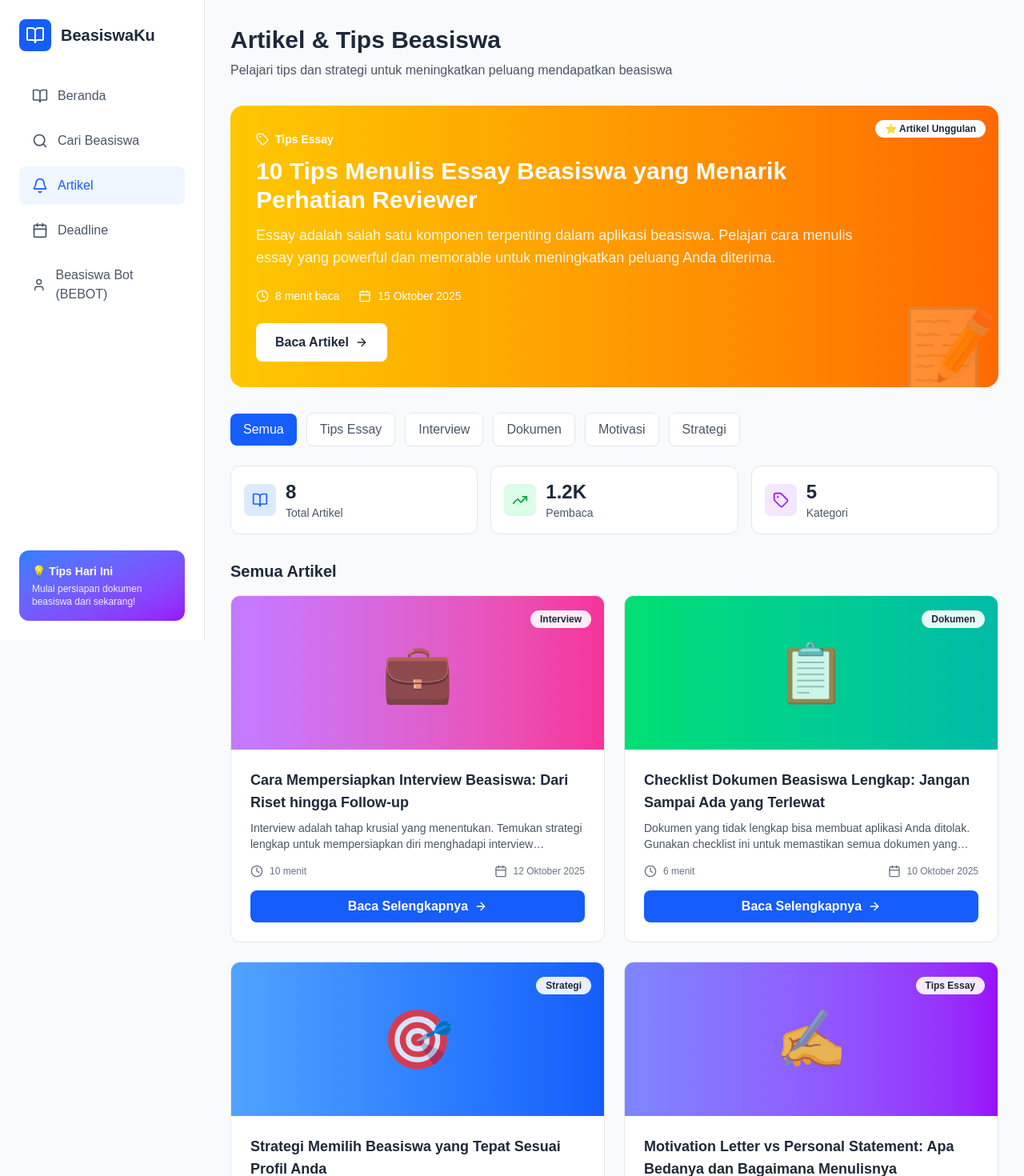
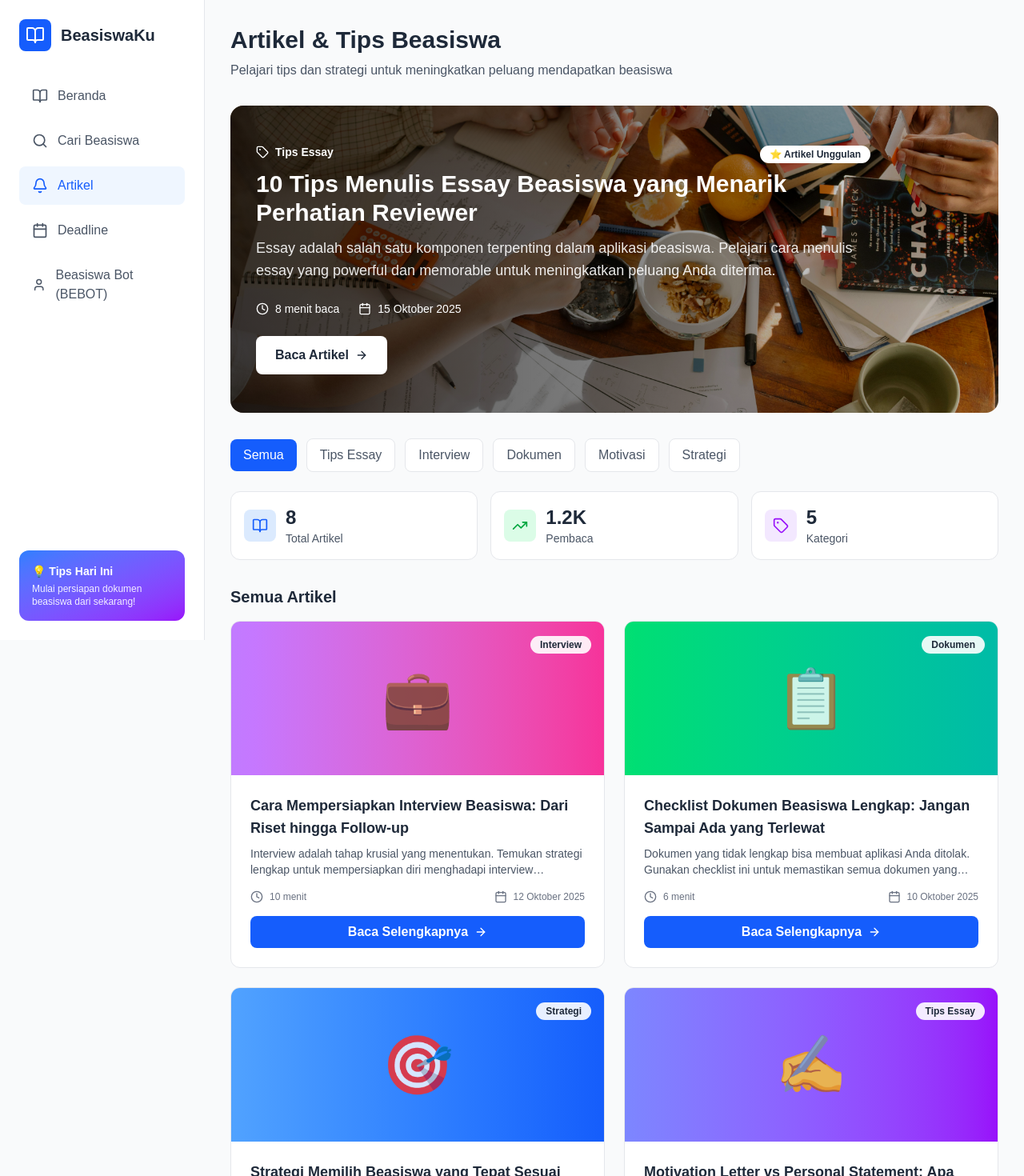
Before and after one commit to Zakianggoro/beasiswa-pengentidur, a Next.js app: page /artikel in a window 1280 px wide. Shown: the top 1470 px of the page at 80% size. Built offline with nearby package versions, Linux system fonts and the light colour scheme.

Commit message:
update: artikel page rework

```diff
--- a/src/app/artikel/1/page.tsx
+++ b/src/app/artikel/1/page.tsx
@@ -203,8 +203,6 @@ export default function ArtikelReadPage() {
                         </div>
                       </div>
                     </div>
-
-                    {/* Tip 5 */}
                     <div>
                       <div className="flex items-start gap-4 mb-3">
                         <div className="w-10 h-10 bg-blue-600 rounded-lg flex items-center justify-center flex-shrink-0">
@@ -336,35 +334,17 @@ export default function ArtikelReadPage() {
                   <div className="bg-white rounded-xl p-6 border border-gray-200">
                     <h3 className="font-bold text-gray-800 mb-4">Daftar Isi</h3>
                     <nav className="space-y-2">
-                      <a href="#" className="block text-sm text-blue-600 hover:text-blue-700">1. Pahami Pertanyaan dengan Benar</a>
-                      <a href="#" className="block text-sm text-gray-600 hover:text-blue-600">2. Buat Opening yang Kuat</a>
-                      <a href="#" className="block text-sm text-gray-600 hover:text-blue-600">3. Ceritakan Kisah yang Autentik</a>
-                      <a href="#" className="block text-sm text-gray-600 hover:text-blue-600">4. Tunjukkan, Jangan Hanya Memberitahu</a>
-                      <a href="#" className="block text-sm text-gray-600 hover:text-blue-600">5. Hubungkan dengan Tujuan Beasiswa</a>
-                      <a href="#" className="block text-sm text-gray-600 hover:text-blue-600">6. Fokus pada Dampak dan Kontribusi</a>
-                      <a href="#" className="block text-sm text-gray-600 hover:text-blue-600">7. Perhatikan Struktur dan Flow</a>
-                      <a href="#" className="block text-sm text-gray-600 hover:text-blue-600">8. Gunakan Bahasa yang Jelas</a>
-                      <a href="#" className="block text-sm text-gray-600 hover:text-blue-600">9. Edit, Edit, dan Edit Lagi</a>
-                      <a href="#" className="block text-sm text-gray-600 hover:text-blue-600">10. Tutup dengan Impact</a>
+                      <p className="block text-sm text-gray-600">1. Pahami Pertanyaan dengan Benar</p>
+                      <p className="block text-sm text-gray-600">2. Buat Opening yang Kuat</p>
+                      <p className="block text-sm text-gray-600">3. Ceritakan Kisah yang Autentik</p>
+                      <p className="block text-sm text-gray-600">4. Tunjukkan, Jangan Hanya Memberitahu</p>
+                      <p className="block text-sm text-gray-600">5. Hubungkan dengan Tujuan Beasiswa</p>
+                      <p className="block text-sm text-gray-600">6. Fokus pada Dampak dan Kontribusi</p>
+                      <p className="block text-sm text-gray-600">7. Perhatikan Struktur dan Flow</p>
+                      <p className="block text-sm text-gray-600">8. Gunakan Bahasa yang Jelas</p>
+                      <p className="block text-sm text-gray-600">9. Edit, Edit, dan Edit Lagi</p>
+                      <p className="block text-sm text-gray-600">10. Tutup dengan Impact</p>
                     </nav>
-                  </div>
-
-                  {/* Related Articles */}
-                  <div className="bg-white rounded-xl p-6 border border-gray-200">
-                    <h3 className="font-bold text-gray-800 mb-4">Artikel Terkait</h3>
-                    <div className="space-y-4">
-                      {relatedArticles.map(article => (
-                        <div key={article.id} className="flex gap-3 pb-4 border-b border-gray-200 last:border-0 last:pb-0 cursor-pointer group">
-                          <div className="text-3xl">{article.image}</div>
-                          <div className="flex-1">
-                            <h4 className="text-sm font-semibold text-gray-800 group-hover:text-blue-600 transition mb-1">
-                              {article.title}
-                            </h4>
-                            <p className="text-xs text-gray-500">{article.readTime}</p>
-                          </div>
-                        </div>
-                      ))}
-                    </div>
                   </div>
                 </div>
               </div>
--- a/src/app/artikel/page.tsx
+++ b/src/app/artikel/page.tsx
@@ -18,6 +18,7 @@ export default function ArtikelPage() {
       readTime: "8 menit",
       date: "15 Oktober 2025",
       image: "📝",
+      imageUrl: "/components/placeholder/image1.jpg",
       color: "from-yellow-400 to-orange-500"
     },
     {
@@ -28,6 +29,7 @@ export default function ArtikelPage() {
       readTime: "10 menit",
       date: "12 Oktober 2025",
       image: "💼",
+      imageUrl: "/images/interview-preparation.jpg",
       color: "from-purple-400 to-pink-500"
     },
     {
@@ -38,6 +40,7 @@ export default function ArtikelPage() {
       readTime: "6 menit",
       date: "10 Oktober 2025",
       image: "📋",
+      imageUrl: "/images/documents-checklist.jpg",
       color: "from-green-400 to-teal-500"
     },
     {
@@ -48,6 +51,7 @@ export default function ArtikelPage() {
       readTime: "7 menit",
       date: "8 Oktober 2025",
       image: "🎯",
+      imageUrl: "/images/scholarship-strategy.jpg",
       color: "from-blue-400 to-blue-600"
     },
     {
@@ -58,6 +62,7 @@ export default function ArtikelPage() {
       readTime: "9 menit",
       date: "5 Oktober 2025",
       image: "✍️",
+      imageUrl: "/images/motivation-letter.jpg",
       color: "from-indigo-400 to-purple-600"
     },
     {
@@ -68,6 +73,7 @@ export default function ArtikelPage() {
       readTime: "7 menit",
       date: "3 Oktober 2025",
       image: "📨",
+      imageUrl: "/images/recommendation-letter.jpg",
       color: "from-pink-400 to-red-500"
     },
     {
@@ -78,6 +84,7 @@ export default function ArtikelPage() {
       readTime: "5 menit",
       date: "1 Oktober 2025",
       image: "⚠️",
+      imageUrl: "/images/common-mistakes.jpg",
       color: "from-red-400 to-orange-500"
     },
     {
@@ -88,6 +95,7 @@ export default function ArtikelPage() {
       readTime: "8 menit",
       date: "28 September 2025",
       image: "🏆",
+      imageUrl: "/images/track-record.jpg",
       color: "from-yellow-500 to-amber-600"
     }
   ];
@@ -149,13 +157,20 @@ export default function ArtikelPage() {
         </div>
 
         {/* Featured Article */}
-        <div className={`bg-gradient-to-r ${featuredArticle.color} rounded-2xl p-8 mb-8 text-white relative overflow-hidden`}>
-          <div className="absolute top-4 right-4">
+        <div className="relative rounded-2xl overflow-hidden mb-8 h-96">
+          <img
+            src={featuredArticle.imageUrl}
+            alt={featuredArticle.title}
+            className="w-full h-full object-cover"
+          />
+          <div className="absolute inset-0 bg-gradient-to-r from-black/70 via-black/50 to-transparent"></div>
+          <div className="absolute inset-0 p-8 flex items-center">
+            <div className="relative z-10 max-w-3xl text-white">
+              <div className="absolute top-0 right-0">
                 <span className="px-3 py-1 bg-white text-gray-800 text-xs font-semibold rounded-full">
                   ⭐ Artikel Unggulan
                 </span>
               </div>
-          <div className="relative z-10 max-w-3xl">
               <div className="flex items-center gap-2 mb-3">
                 <Tag className="w-4 h-4" />
                 <span className="text-sm font-semibold">{featuredArticle.category}</span>
@@ -179,8 +194,6 @@ export default function ArtikelPage() {
                 <ArrowRight className="w-4 h-4" />
               </Link>
             </div>
-          <div className="absolute right-0 bottom-0 opacity-20 text-8xl">
-            {featuredArticle.image}
           </div>
         </div>
 
@@ -275,14 +288,23 @@ export default function ArtikelPage() {
                     <span>{article.date}</span>
                   </div>
                 </div>
-                <button className="w-full py-2 bg-blue-600 text-white rounded-lg font-semibold hover:bg-blue-700 transition flex items-center justify-center gap-2">
+                <Link href={`/artikel/${article.id}`} className="w-full py-2 bg-blue-600 text-white rounded-lg font-semibold hover:bg-blue-700 transition flex items-center justify-center gap-2">
                   Baca Selengkapnya
                   <ArrowRight className="w-4 h-4" />
-                </button>
+                </Link>
               </div>
             </div>
           ))}
         </div>
+
+        {/* Load More Button */}
+        {filteredArticles.length > 6 && (
+          <div className="mt-8 text-center">
+            <button className="px-8 py-3 bg-white text-blue-600 border-2 border-blue-600 rounded-lg font-semibold hover:bg-blue-50 transition">
+              Muat Lebih Banyak Artikel
+            </button>
+          </div>
+        )}
       </main>
     </div>
   );
```
Also changed, not shown: public/components/placeholder/image1.jpg (added). Lines whose indentation alone changed are shown as unchanged.
